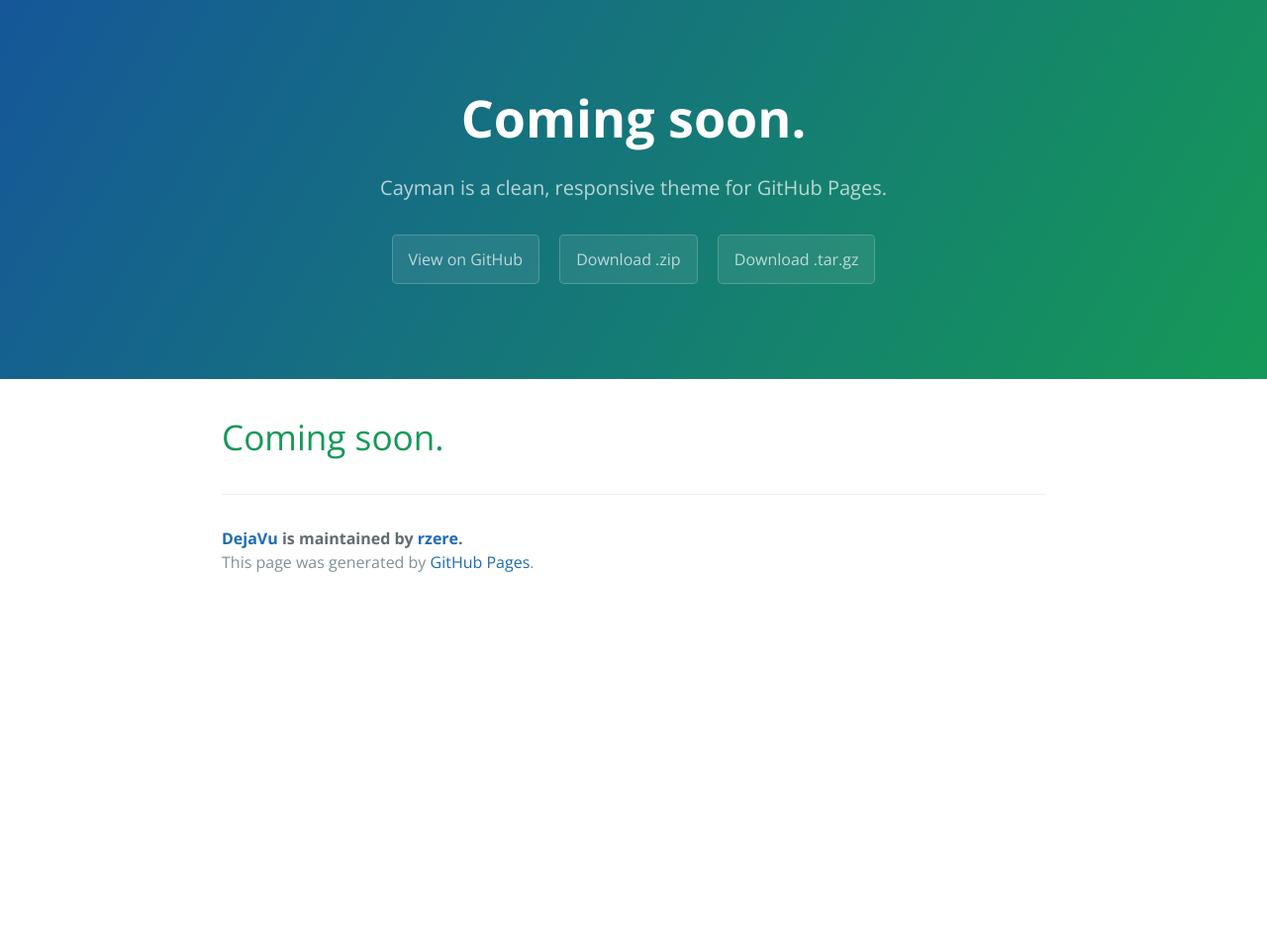
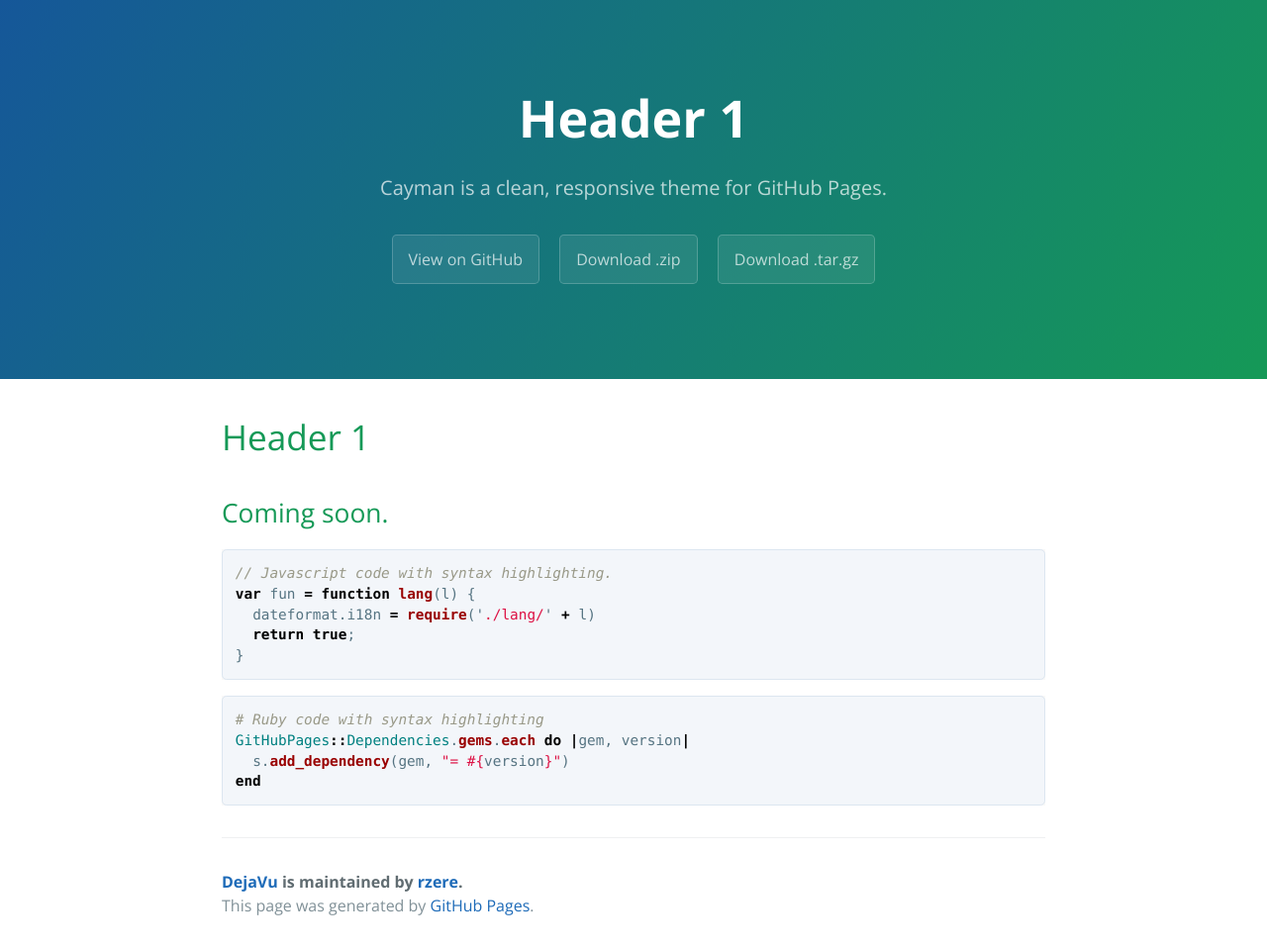
Before and after one commit to rzere/DejaVu, a Jekyll site: the page built from docs/index.md, in a window 1280 px wide. Shown: the whole page at 99% size. Built offline with Jekyll 4.4.1, drawn with Linux system fonts in a browser that asks for light colours; our own code applies the rules of GitHub Pages for plain Markdown files; before the commit the page ends 900 px from its top, so only the background shows below that.

Commit message:
index.md v2

````diff
--- a/docs/index.md
+++ b/docs/index.md
@@ -1,4 +1,21 @@
 ---
 layout: default
 ---
-# Coming soon.
+# Header 1
+
+## Coming soon.
+
+```js
+// Javascript code with syntax highlighting.
+var fun = function lang(l) {
+  dateformat.i18n = require('./lang/' + l)
+  return true;
+}
+```
+
+```ruby
+# Ruby code with syntax highlighting
+GitHubPages::Dependencies.gems.each do |gem, version|
+  s.add_dependency(gem, "= #{version}")
+end
+```
````
